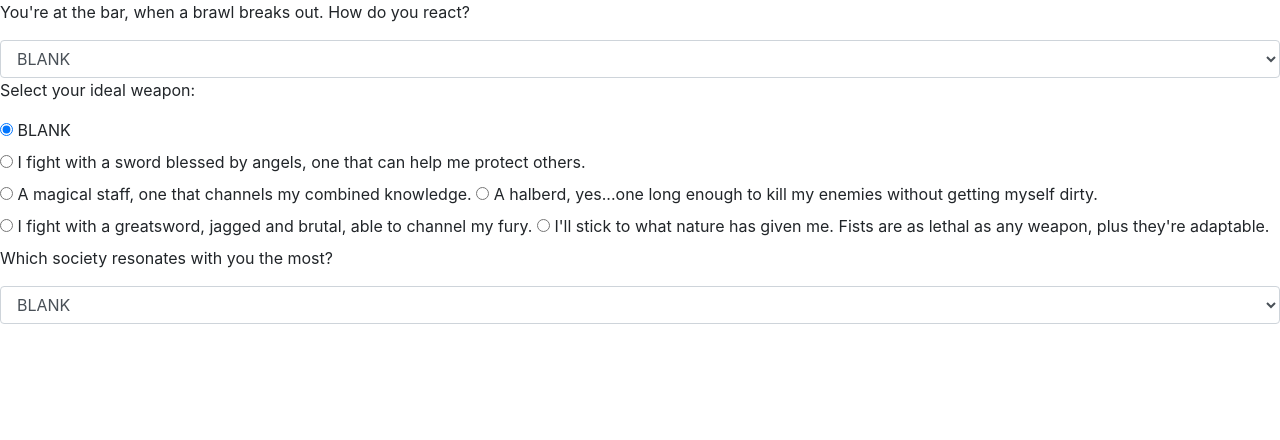
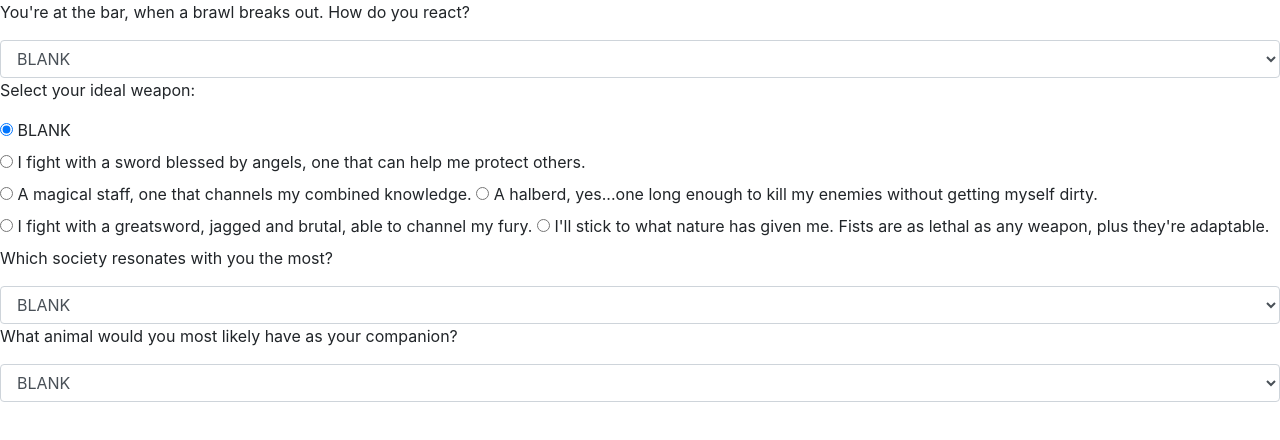
Before and after one commit to ikemanep1/Old_Project-4_mtg_test, a plain HTML site: page index.html in a window 1280 px wide. Drawn offline with Linux system fonts and the light colour scheme.

Commit message:
add fourth question

```diff
--- a/index.html
+++ b/index.html
@@ -31,7 +31,7 @@
     I fight with a sword blessed by angels, one that can help me protect others.
   </label>
 </div>
-<div class="radio">
+<div class="radio" id="weapon">
   <label>
     <input type="radio" name="staff" value="2">
   A magical staff, one that channels my combined knowledge.
@@ -50,7 +50,7 @@
   </label>
 </div>
 <p>Which society resonates with you the most?</p>
-<select class="form-control" id="conflict_resolution">
+<select class="form-control" id="society_preference">
   <option value="0">BLANK</option>
   <option value="1">A conclave of equal persons working together.</option>
   <option value="2">An academy, oh yes. A place that puts aside trivial squabbles to allow perfection and knowledge to flourish.</option>
@@ -58,6 +58,15 @@
   <option value="4">Complete anarchy, man. Oh, and arenas.</option>
   <option value="5">A forest. TBH I already live in the ideal world, everything happens because it is natural, and that is the meaning of balance.</option>
 </select>
+<p>What animal would you most likely have as your companion?</p>
+<select class="form-control" id="companionship">
+  <option value="0">BLANK</option>
+  <option value="1">A hardy steed, that will carry me to victory.</option>
+  <option value="2">A hawk, that sees all.</option>
+  <option value="3">A swarm of rats, that will bring death to all who are not me.</option>
+  <option value="4">A giant lizard from the mountains, that shows obedience to nobody.</option>
+  <option value="5">A deer, that brings mana.</option>
+</select>
     </form>
   </body>
 </html>
```
